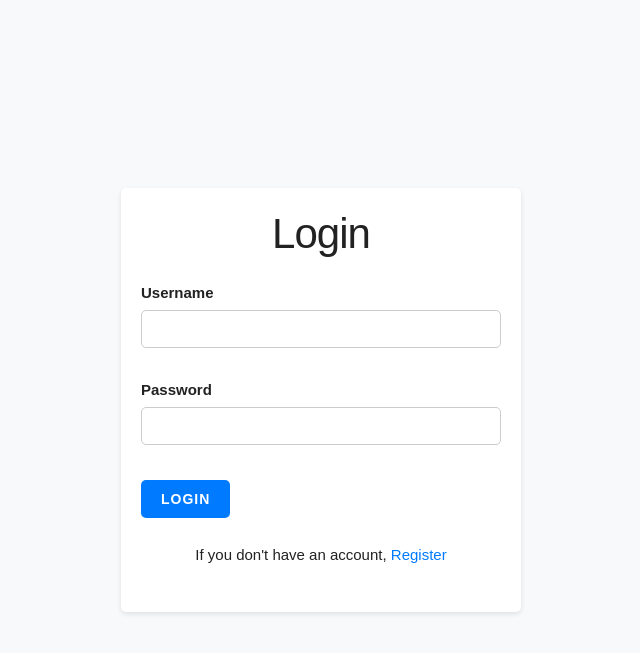
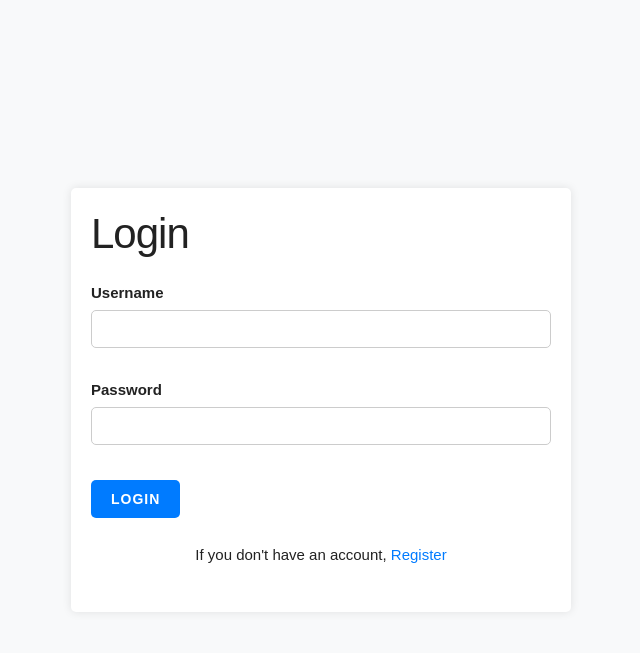
Before and after one commit to infizstudent/kalinka, a Django app: page /login/ in a window 1280 px wide. Shown: the top 653 px of the page, without its empty margins (319-959 px from the left). Run offline with Django 4.2, Linux system fonts and the light colour scheme.

Commit message:
html changes

```diff
--- a/vebschet/templates/vebschet/index.html
+++ b/vebschet/templates/vebschet/index.html
@@ -17,7 +17,7 @@
 
         .carousel-item img {
             width: 100%;
-            max-height: 300px; /* You can adjust this value according to your need */
+            max-height: 300px;
             object-fit: contain;
         }
 
@@ -39,6 +39,7 @@
             position: fixed;
             bottom: 0;
             width: 100%;
+            left: 0;
         }
     </style>
 </head>
--- a/vebschet/templates/vebschet/login.html
+++ b/vebschet/templates/vebschet/login.html
@@ -18,11 +18,13 @@
       font-family: Arial, sans-serif;
     }
     .container {
-      max-width: 400px;
-      background-color: #fff;
+      max-width: 500px;
+      margin: 0 auto;
       padding: 20px;
+      background-color: #ffffff;
       border-radius: 5px;
-      box-shadow: 0 2px 5px rgba(0, 0, 0, 0.1);
+      box-shadow: 0 0 10px rgba(0, 0, 0, 0.1);
+}
     }
     .form-title {
       text-align: center;
```
Also changed, not shown: kalinka_db.sqlite3.
